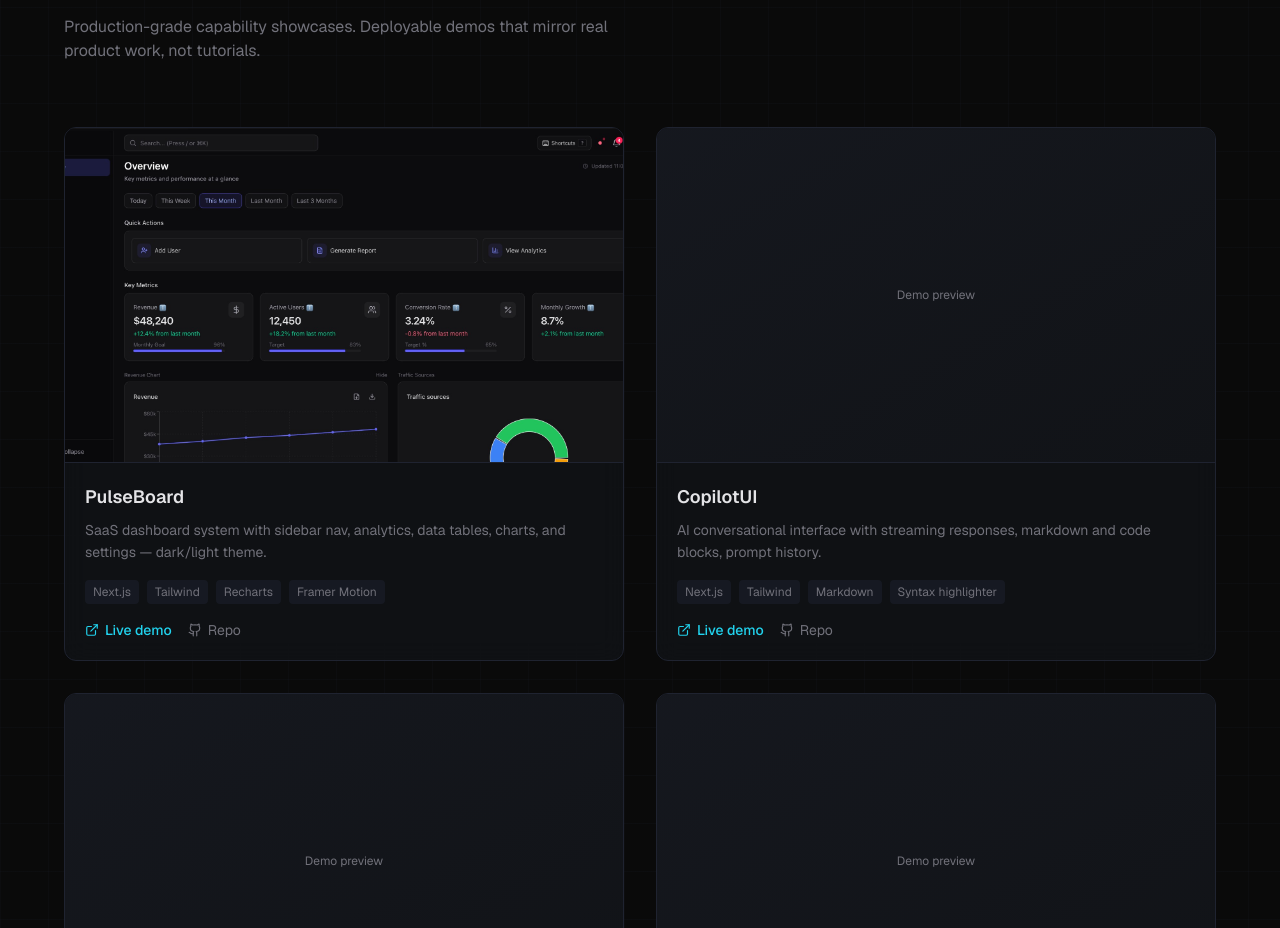
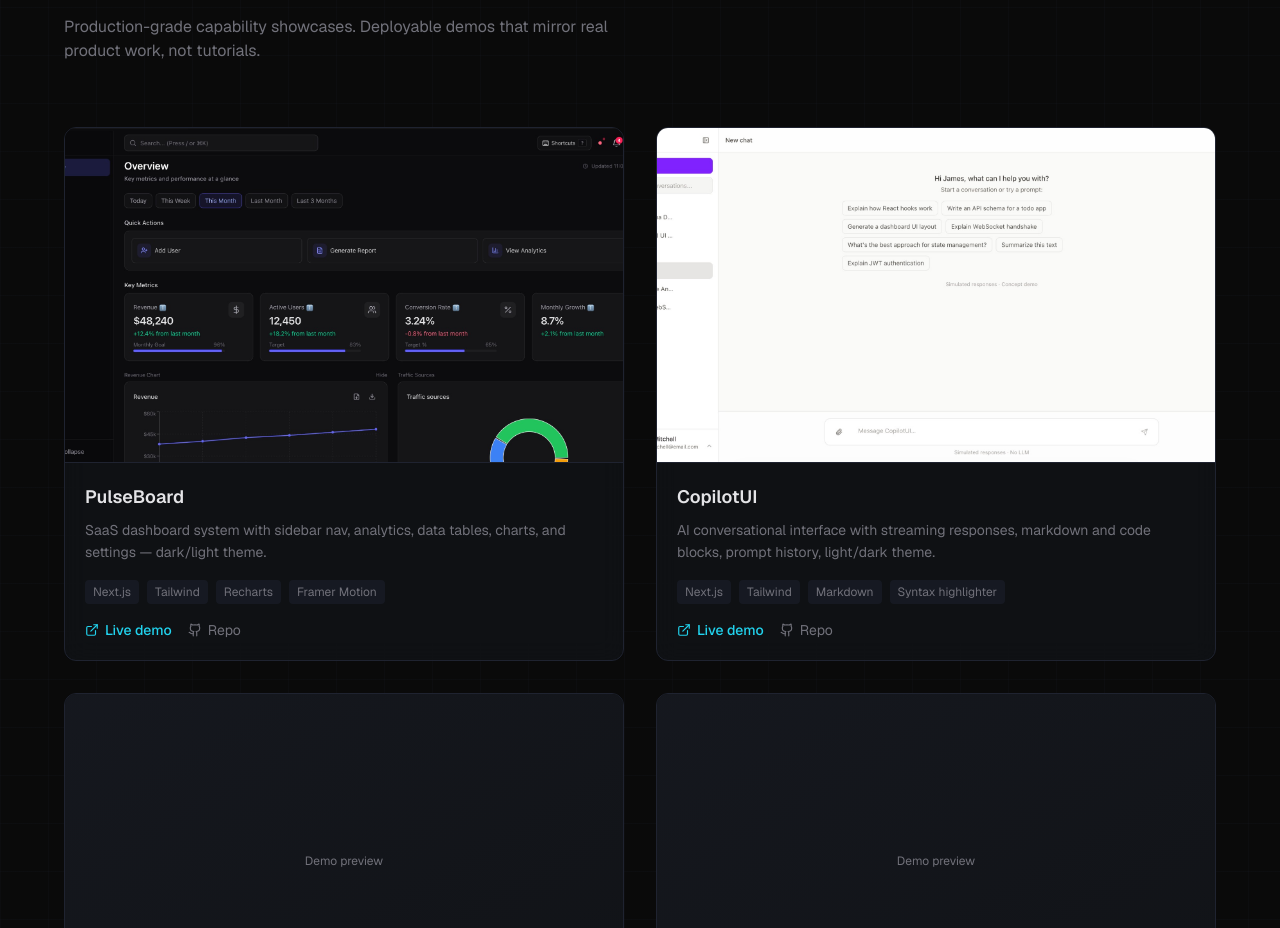
Before and after one commit to dchobarkar/gigdevos, a Next.js app: page / in a window 1280 px wide. Shown: the part 1800-2728 px from the top of the page. Built offline with nearby package versions, Linux system fonts and the light colour scheme.

Commit message:
feat: add CopilotUI demo

```diff
--- a/app/constants/demos.ts
+++ b/app/constants/demos.ts
@@ -26,10 +26,11 @@ export const DEMOS: Demo[] = [
   {
     title: "CopilotUI",
     description:
-      "AI conversational interface with streaming responses, markdown and code blocks, prompt history.",
+      "AI conversational interface with streaming responses, markdown and code blocks, prompt history, light/dark theme.",
     stack: ["Next.js", "Tailwind", "Markdown", "Syntax highlighter"],
-    liveUrl: "#",
-    repoUrl: "#",
+    liveUrl: "https://copilotui-ten.vercel.app/chat",
+    repoUrl: "https://github.com/dchobarkar/copilotui",
+    image: "/demos/copilotui.png",
   },
   {
     title: "LaunchFrame",
```
Also changed, not shown: public/demos/copilotui.png (added).
